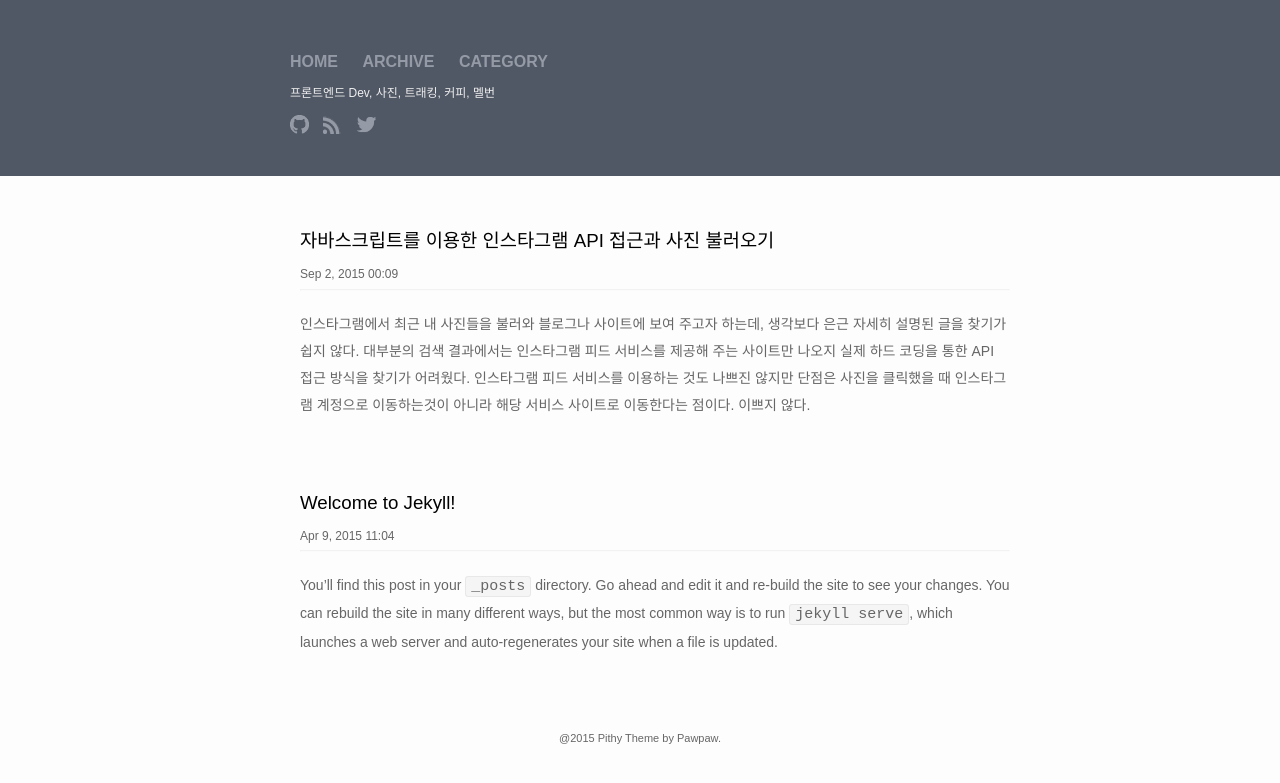
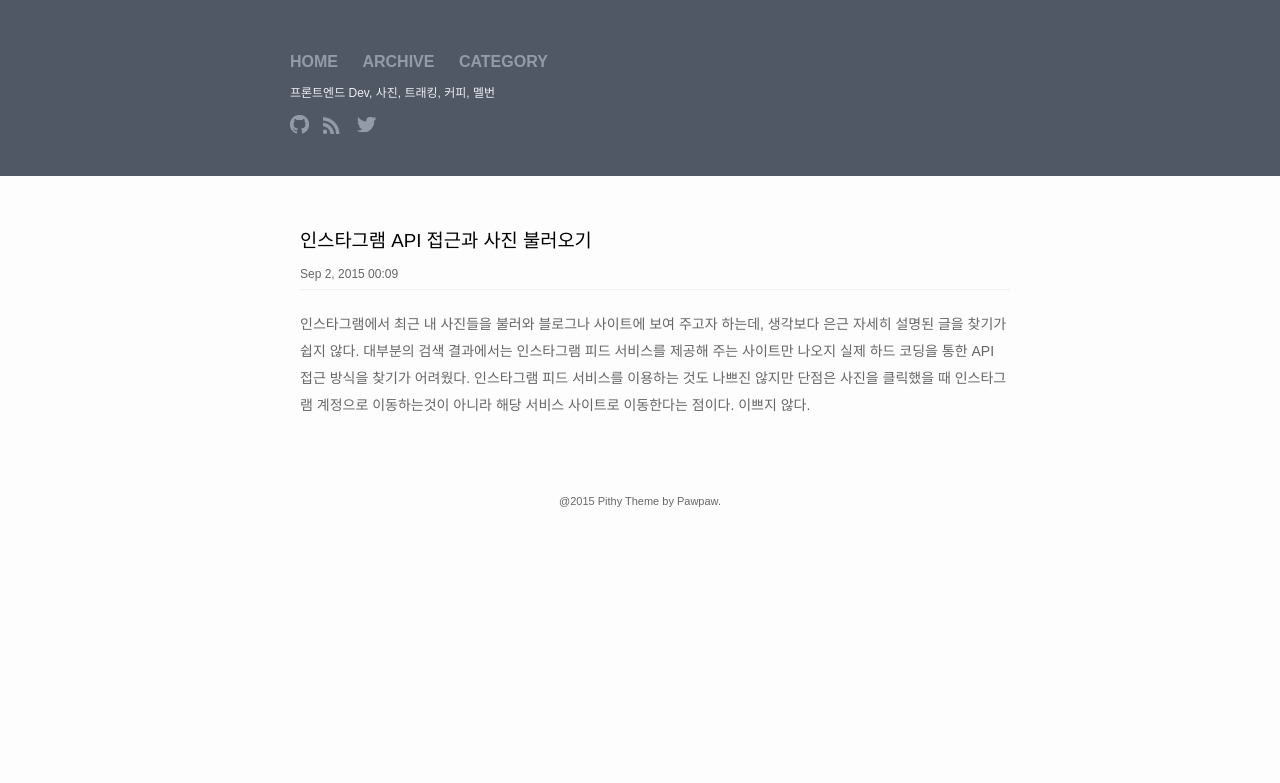
Before and after one commit to wikibootup/jkimau.github.io, a Jekyll site: the page built from index.html, in a window 1280 px wide. Shown: the top 783 px of the page. Built offline with Jekyll 4.4.1, drawn with Linux system fonts in a browser that asks for light colours; Markdown is read by kramdown in place of the engine named in the settings.

Commit message:
sample post remove / instagram api post added

````diff
--- a/_posts/2015-04-09-welcome-to-jekyll copy.markdown
+++ /dev/null
@@ -1,25 +0,0 @@
----
-layout: post
-title:  "Welcome to Jekyll!"
-date:   2015-04-09 11:23:32
-categories: jekyll update
----
-You’ll find this post in your `_posts` directory. Go ahead and edit it and re-build the site to see your changes. You can rebuild the site in many different ways, but the most common way is to run `jekyll serve`, which launches a web server and auto-regenerates your site when a file is updated.
-
-To add new posts, simply add a file in the `_posts` directory that follows the convention `YYYY-MM-DD-name-of-post.ext` and includes the necessary front matter. Take a look at the source for this post to get an idea about how it works.
-
-Jekyll also offers powerful support for code snippets:
-
-{% highlight ruby %}
-def print_hi(name)
-  puts "Hi, #{name}"
-end
-print_hi('Tom')
-#=> prints 'Hi, Tom' to STDOUT.
-{% endhighlight %}
-
-Check out the [Jekyll docs][jekyll] for more info on how to get the most out of Jekyll. File all bugs/feature requests at [Jekyll’s GitHub repo][jekyll-gh]. If you have questions, you can ask them on [Jekyll’s dedicated Help repository][jekyll-help].
-
-[jekyll]:      http://jekyllrb.com
-[jekyll-gh]:   https://github.com/jekyll/jekyll
-[jekyll-help]: https://github.com/jekyll/jekyll-help
--- a/_posts/2015-09-02-instagram-api.md
+++ b/_posts/2015-09-02-instagram-api.md
@@ -1,7 +1,7 @@
 ---
 layout: post
-title: 자바스크립트를 이용한 인스타그램 API 접근과 사진 불러오기
-category: JavaScript
+title: 인스타그램 API 접근과 사진 불러오기
+category: javascript
 ---
 
 인스타그램에서 최근 내 사진들을 불러와 블로그나 사이트에 보여 주고자 하는데, 생각보다 은근 자세히 설명된 글을 찾기가 쉽지 않다. 대부분의 검색 결과에서는 인스타그램 피드 서비스를 제공해 주는 사이트만 나오지 실제 하드 코딩을 통한 API 접근 방식을 찾기가 어려웠다. 인스타그램 피드 서비스를 이용하는 것도 나쁘진 않지만 단점은 사진을 클릭했을 때 인스타그램 계정으로 이동하는것이 아니라 해당 서비스 사이트로 이동한다는 점이다. 이쁘지 않다.
@@ -21,9 +21,9 @@ category: JavaScript
 2. 상단 메뉴의 Manage Clients 메뉴를 통해 새로운 클라이언트 생성.
 3. Client ID와 Redirect URI를 이용해 다음 주소로 이동.
 
-<pre><code>
+```html
 https://instagram.com/oauth/authorize/?client_id=CLIENT-ID&amp;redirect_uri=REDIRECT-URI&amp;response_type=token
-</code></pre>
+```
 
 <blockquote>위 코드에서 CLIENT-ID와 REDIRECT-URI부분을 자신의 ID와 URI로 수정한다.</blockquote>
 
````
